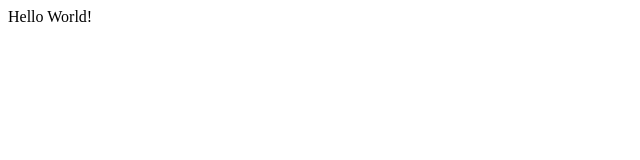
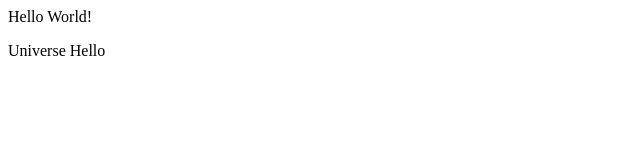
Before and after one commit to nishikant23/Demo_CloneOfTest_Repo, a plain HTML site: page index.html in a window 1280 px wide. Shown: the full height of the page, 0-640 px from the left. Drawn offline with Linux system fonts and the light colour scheme.

Commit message:
New Index.html changes do ne to check merger confilct b/w main and hotfix branches

```diff
--- a/index.html
+++ b/index.html
@@ -1 +1,2 @@
 <p>Hello World!</p>
+<p>Universe Hello</p>
```
